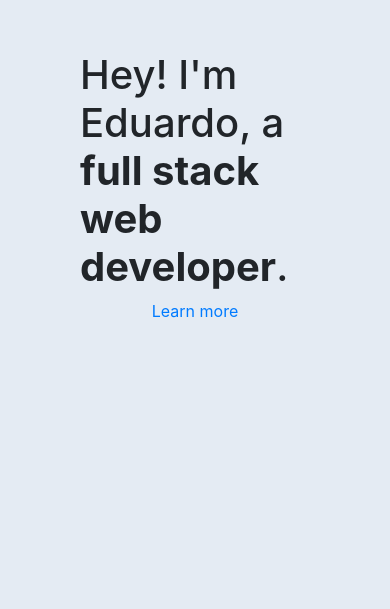
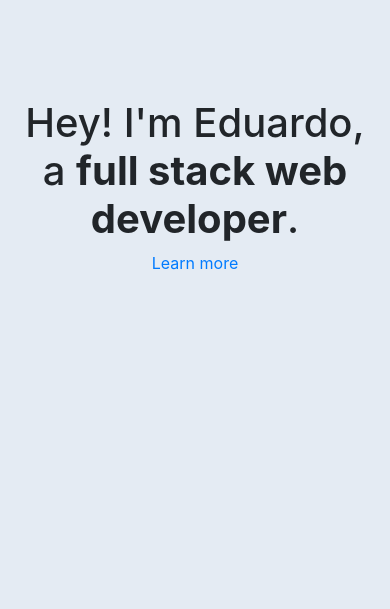
Before and after one commit to eduardomecchia/nuxt-portfolio, a Nuxt app: page / in a window 390 px wide. Shown: the part 235-844 px from the top of the page. Built offline with nearby package versions, Linux system fonts and the light colour scheme.

Commit message:
Reduce horizontal padding in mobile view and center heading

```diff
--- a/assets/css/main.scss
+++ b/assets/css/main.scss
@@ -19,6 +19,12 @@ body {
 
 .home {
     background-color: map-get($theme-colors, 'light-grey');
+    @media screen and (max-width: 768px) {
+        & {
+            padding: 0 10px;
+        }
+    }
+
     padding: 0 80px;
 
     &__hero-section {
@@ -30,6 +36,7 @@ body {
 
         &__heading {
             font-size: 40px;
+            text-align: center;
         }
     }
 
```
